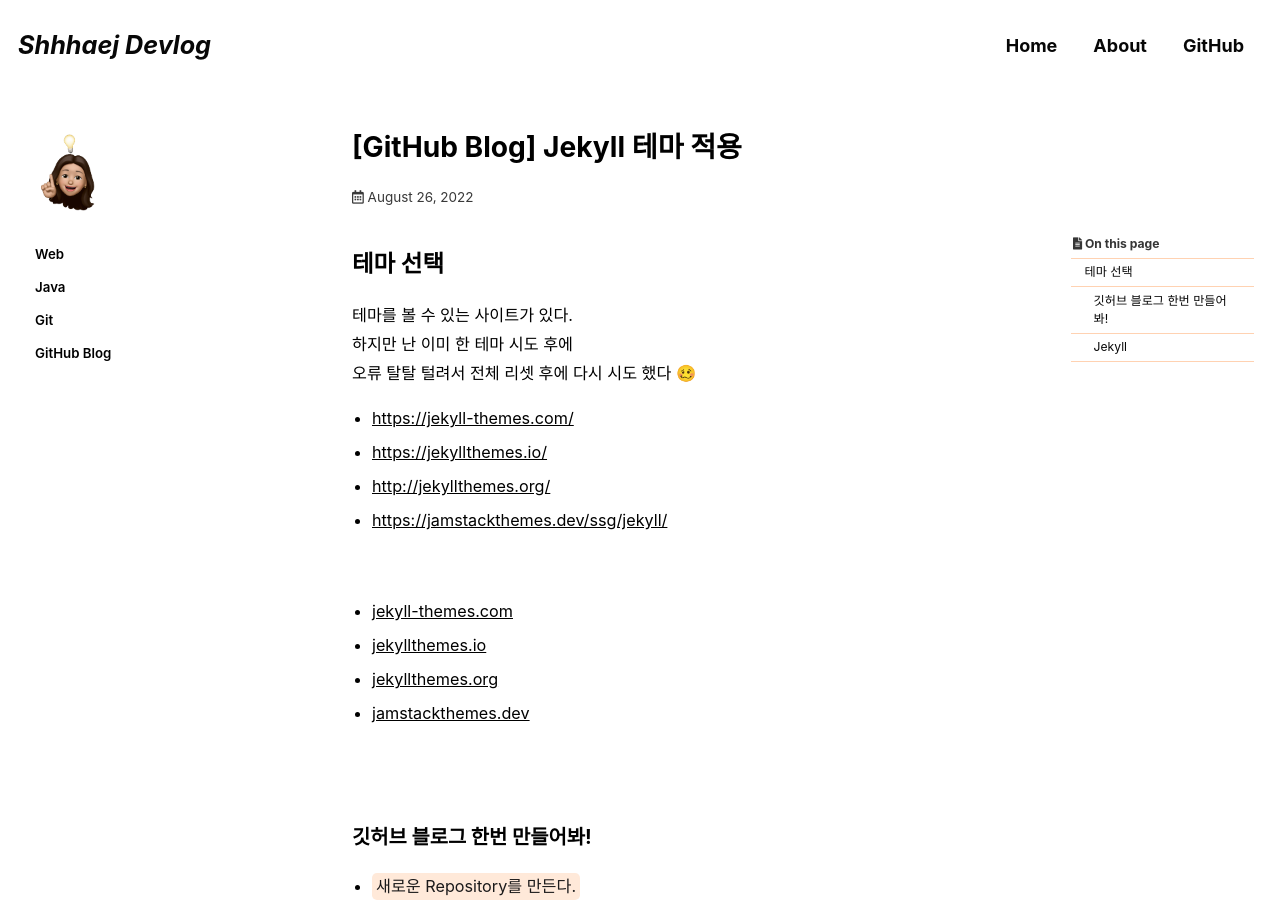
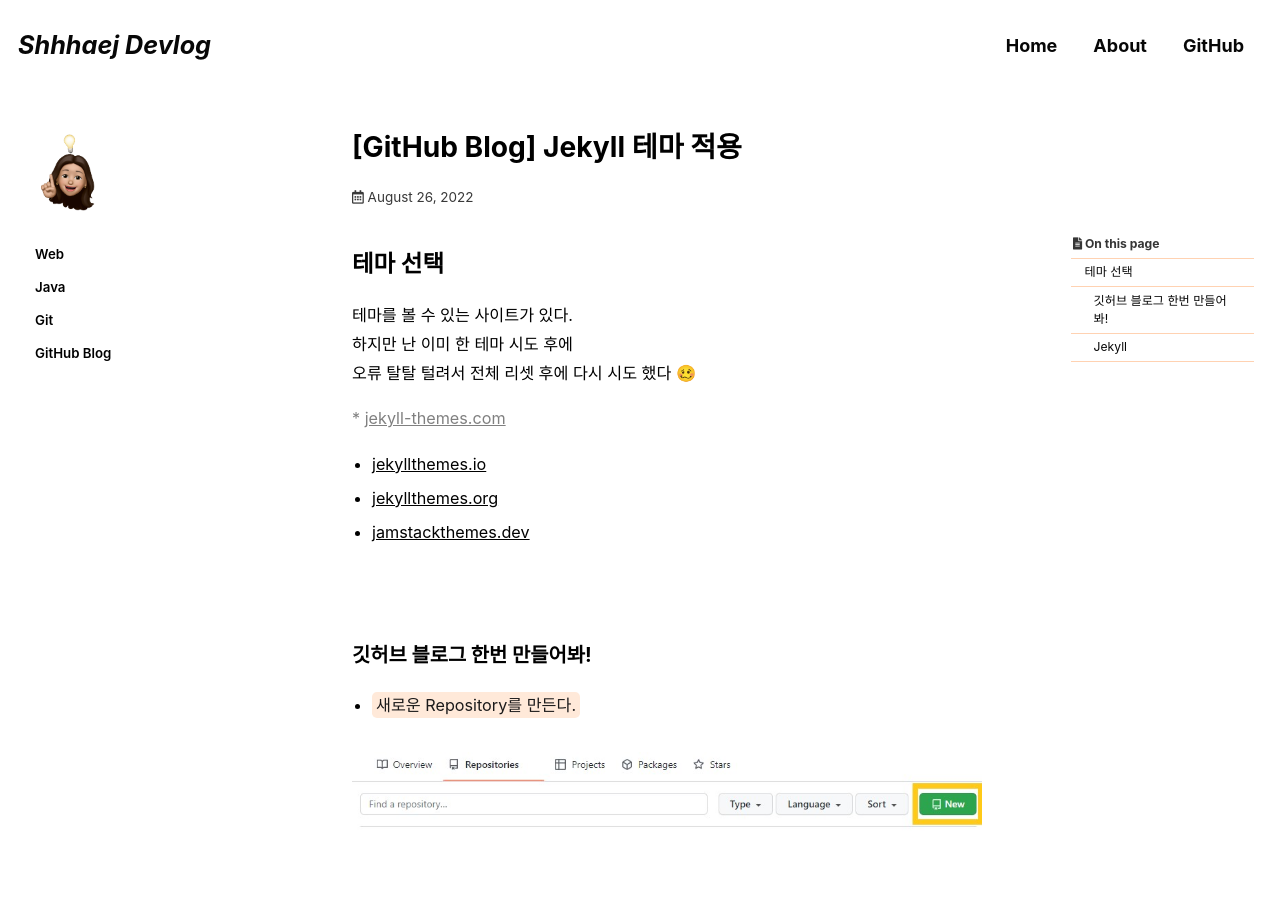
Before and after one commit to shhhaej/shhhaej.github.io, a Jekyll site: the page built from _posts/2021-08-26-github-blog.md, in a window 1280 px wide and 900 px high. Built offline with Jekyll 4.4.1, drawn with Linux system fonts in a browser that asks for light colours; cached includes are drawn as plain includes; some web fonts are replaced; comment, search, counter and statistics services are not loaded.

Commit message:
recommit.

```diff
--- a/_posts/2021-08-26-github-blog.md
+++ b/_posts/2021-08-26-github-blog.md
@@ -26,14 +26,8 @@ last_modified_at: 2022-08-26
 하지만 난 이미 한 테마 시도 후에<br>
 오류 탈탈 털려서 전체 리셋 후에 다시 시도 했다 🥴
 
-* <https://jekyll-themes.com/>
-* <https://jekyllthemes.io/>
-* <http://jekyllthemes.org/>
-* <https://jamstackthemes.dev/ssg/jekyll/>
 
-<br>
-
-* [jekyll-themes.com](https://jekyll-themes.com/)
+<span style="color:gray"> * [jekyll-themes.com](https://jekyll-themes.com/) </span>
 * [jekyllthemes.io](https://jekyllthemes.io/)
 * [jekyllthemes.org](http://jekyllthemes.org/)
 * [jamstackthemes.dev](https://jamstackthemes.dev/ssg/jekyll/)
```
